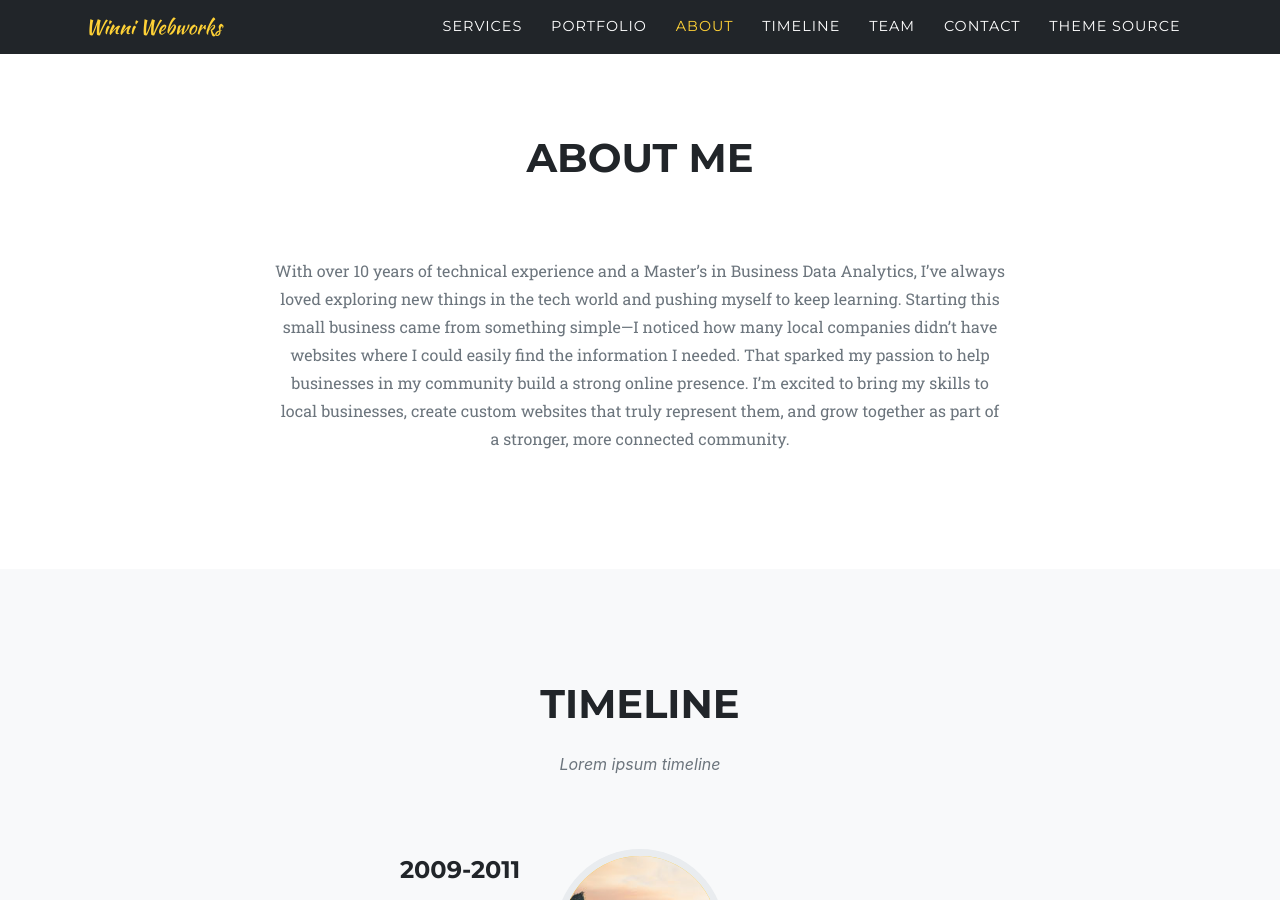
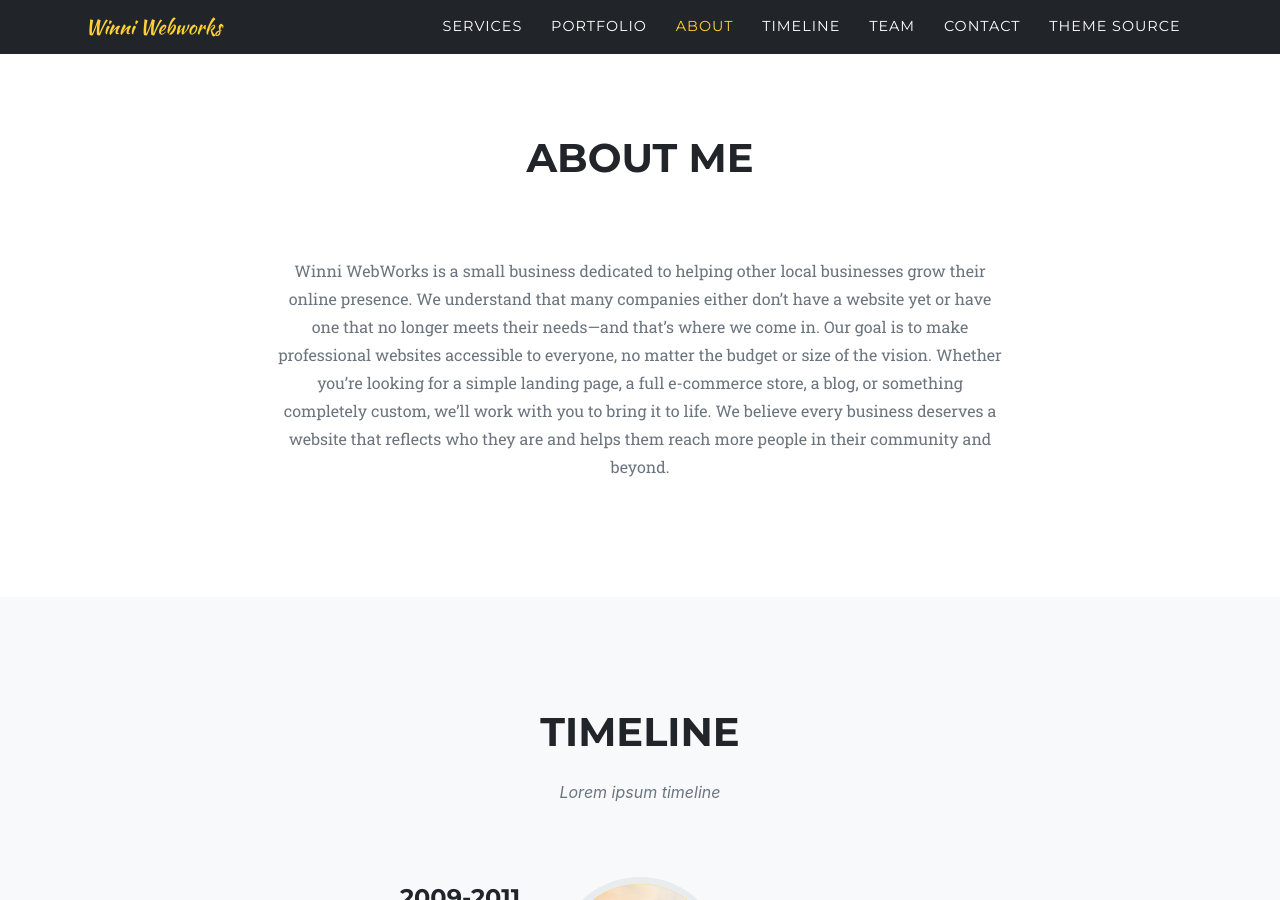
Before and after one commit to Winniwebworks/winniwebworks, a Jekyll site: the page built from index.md, in a window 1280 px wide and 900 px high, scrolled down 2327 px. Built offline with Jekyll 4.4.1, drawn with Linux system fonts in a browser that asks for light colours; some web fonts are replaced.

Commit message:
Update sitetext.yml
update about section

```diff
--- a/_data/sitetext.yml
+++ b/_data/sitetext.yml
@@ -71,7 +71,7 @@ en: &DEFAULT_EN
   about:
     title: "About Me"
     text: ""
-    body: "With over 10 years of technical experience and a Master’s in Business Data Analytics, I’ve always loved exploring new things in the tech world and pushing myself to keep learning. Starting this small business came from something simple—I noticed how many local companies didn’t have websites where I could easily find the information I needed. That sparked my passion to help businesses in my community build a strong online presence. I’m excited to bring my skills to local businesses, create custom websites that truly represent them, and grow together as part of a stronger, more connected community."
+    body: "Winni WebWorks is a small business dedicated to helping other local businesses grow their online presence. We understand that many companies either don’t have a website yet or have one that no longer meets their needs—and that’s where we come in. Our goal is to make professional websites accessible to everyone, no matter the budget or size of the vision. Whether you’re looking for a simple landing page, a full e-commerce store, a blog, or something completely custom, we’ll work with you to bring it to life. We believe every business deserves a website that reflects who they are and helps them reach more people in their community and beyond."
     section: about
 
   clients:
```
